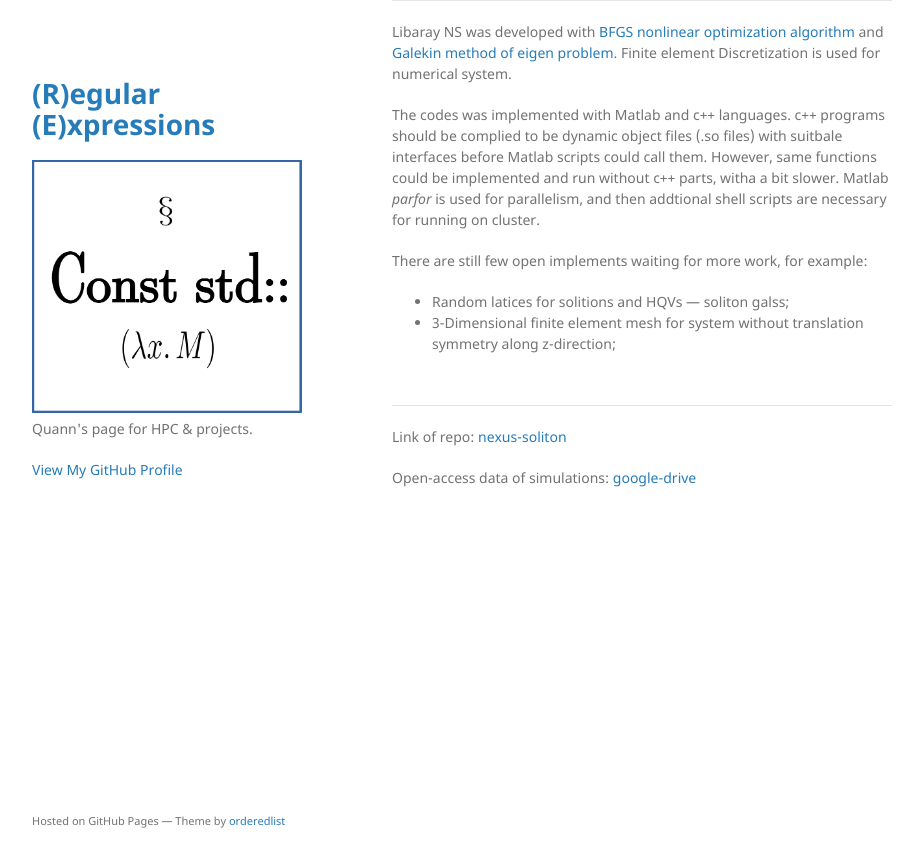
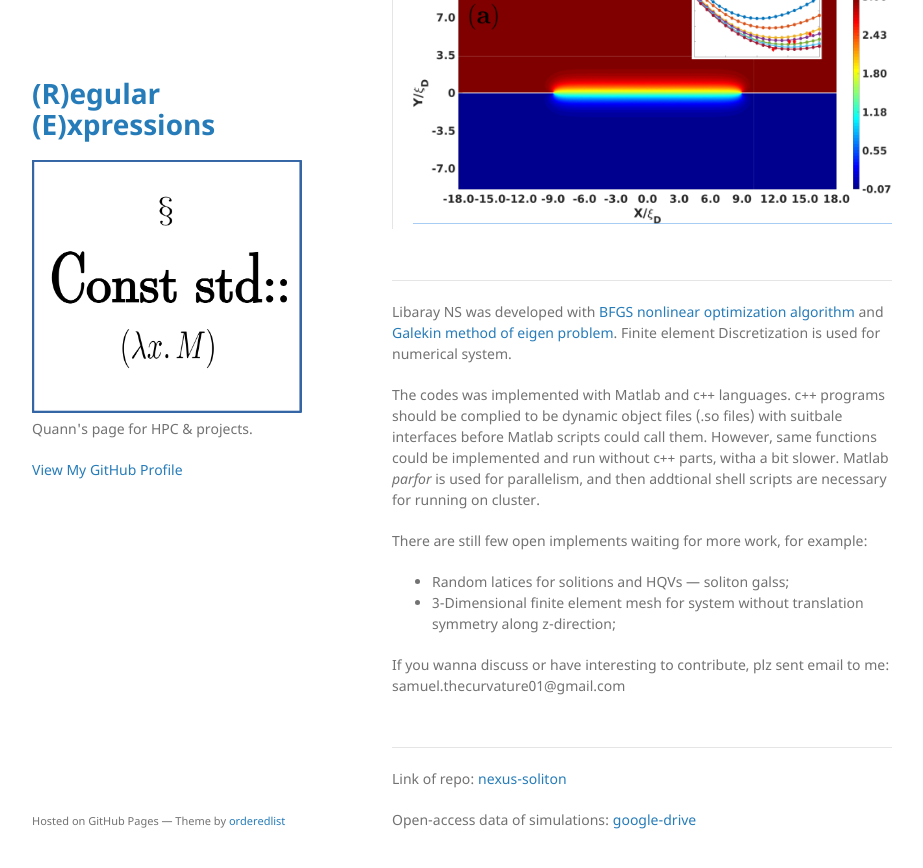
Before and after one commit to Quank-hpc/Quank-hpc.github.io, a Jekyll site: the page built from nexus_soliton.md, in a window 1280 px wide and 900 px high, scrolled down 554 px. Shown: the top 868 px of the window, without its empty margins (178-1101 px from the left). Built offline with Jekyll 4.4.1, drawn with Linux system fonts in a browser that asks for light colours.

Commit message:
edit nexus_soliton.md

```diff
--- a/nexus_soliton.md
+++ b/nexus_soliton.md
@@ -14,6 +14,7 @@ layout: default
 >
 > This results in composite defects described by relative homotopy groups. Moreoever, the isomorphic relationship of these relative homotopy make composite objects even more compilcate --- they form nexus.
 > 1D nexus has been observed expermentally, with a very good coincidence with NS simulations. [read more in paper](https://journals.aps.org/prresearch/abstract/10.1103/PhysRevResearch.2.043356)
+![NS](./assets/img/NS.png)
 
 |:-------------------------------------------------------------------------------------------|
 |                                                                                            |
@@ -26,6 +27,8 @@ There are still few open implements waiting for more work, for example:
 * Random latices for solitions and HQVs --- soliton galss;
 * 3-Dimensional finite element mesh for system without translation symmetry along z-direction;
 
+If you wanna discuss or have interesting to contribute, plz sent email to me: samuel.thecurvature01@gmail.com
+
 |:-------------------------------------------------------------------------------------------|
 |                                                                                            |
 
```
Also changed, not shown: assets/img/NS.png (added).
